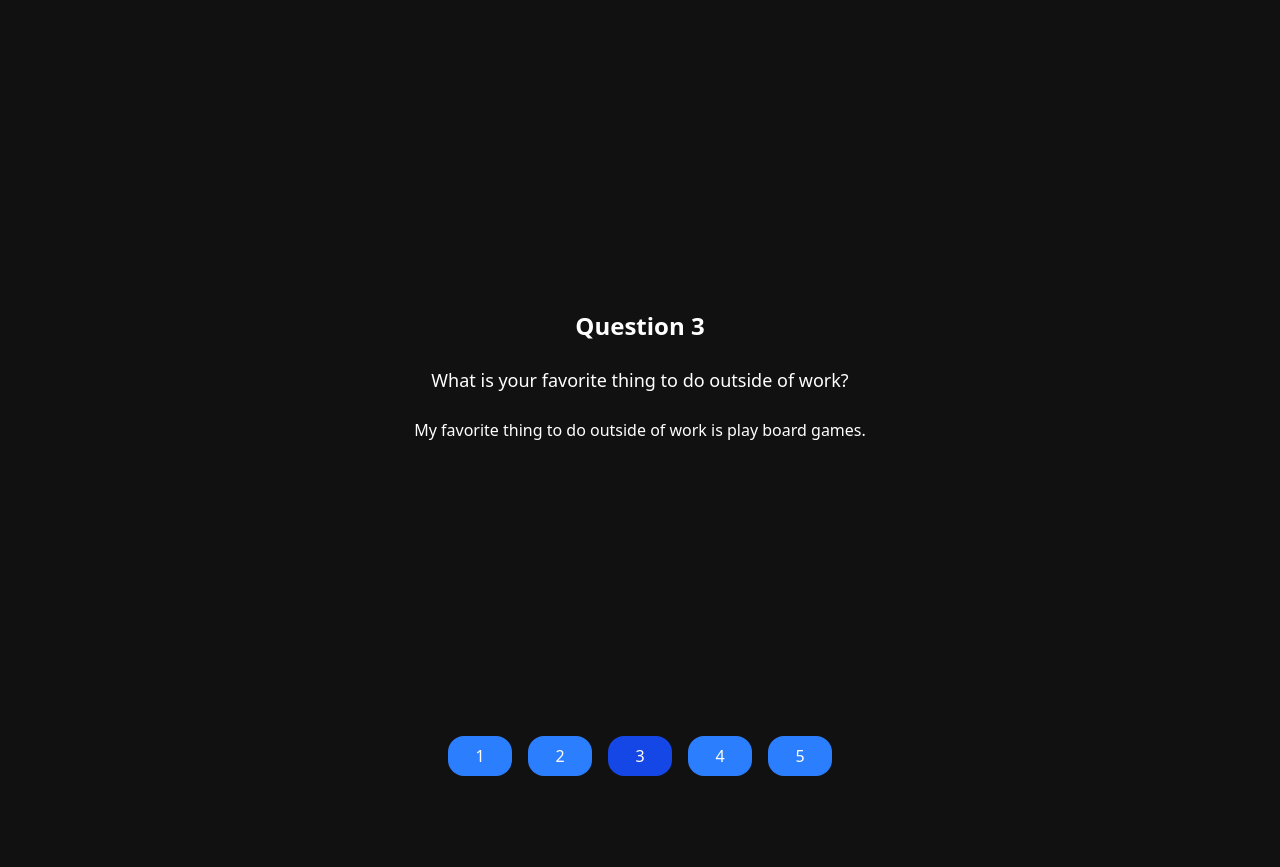
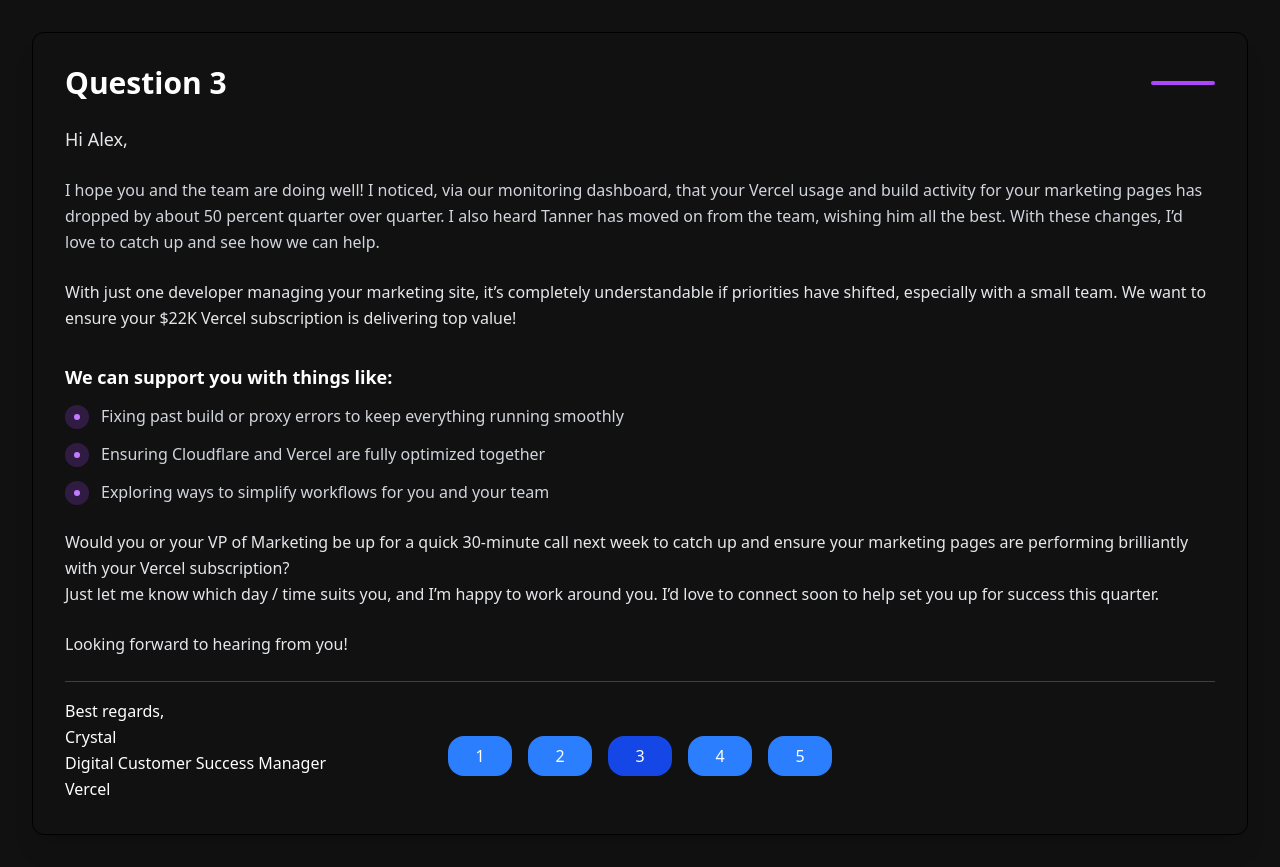
Before and after one commit to crystalz411/nextjs-boilerplate, a Next.js app: page /question-3 in a window 1280 px wide. Before the commit the page ends 800 px from the top, so only its background shows below. Built offline with nearby package versions, Linux system fonts and the light colour scheme.

Commit message:
question 3

```diff
--- a/app/question-1/page.tsx
+++ b/app/question-1/page.tsx
@@ -21,7 +21,7 @@
 
           <div className="my-8 p-5 border-l-4 border-purple-500 bg-gray-900/50 rounded-r-lg">
             <p className="text-xl font-medium text-purple-400">
-              Think of React as premium car parts like the engine or the wheel.
+              Think of React as premium car parts like the engine, the wheel and the doors.
               <br/>
               Next.js is the whole car assembled, tuned, and ready to drive.
 
@@ -58,7 +58,6 @@
                 <span>
                   <strong className="text-white">Faster load times:</strong>{" "}
                   <span className="text-gray-300">
-                    {/* <span className="font-stretch-expanded">server-side rendering & code splitting</span><br/> */}
                     Pages show up instantly for users because Next.js loads just what’s needed and prepares pages ahead of time.</span>
                   </span>
               </li>
@@ -69,7 +68,6 @@
                 <span>
                   <strong className="text-white">Better SEO:</strong>{" "}
                   <span className="text-gray-300">
-                  {/* <span className="font-stretch-expanded">pre-rendering and easy metadata control</span><br/> */}
                     Your content is ready for Google to index the moment the page loads, no extra setup required.</span>
                 </span>
               </li>
@@ -80,7 +78,6 @@
                 <span>
                   <strong className="text-white">Higher conversion potential:</strong>{" "}
                   <span className="text-gray-300">
-                  {/* <span className="font-stretch-expanded">better UX & built-in form handling</span><br/> */}
                   A faster, smoother site keeps visitors engaged and improves things like sign-ups, purchases, or form completions.
                   </span>
                 </span>
@@ -103,7 +100,7 @@
 
           <div className="pt-4 mt-6 border-t border-gray-700">
             <p className="text-gray-300">Best regards,</p>
-            <p className="font-semibold text-white">Crystal</p>
+            Crystal <br/> Digital Customer Success Manager <br/> Vercel
           </div>
         </section>
       </div>
--- a/app/question-2/page.tsx
+++ b/app/question-2/page.tsx
@@ -78,7 +78,7 @@
                 </span>
                 <span className="text-gray-300">
                   You can kick off a fast response using an Edge Function, handle the heavy GenAI processing in a
-                  Serverless Function, and stream or render the result however you want — SSR, CSR, whatever — all in
+                  Serverless Function, and stream or render the result however you want with SSR, CSR, all in
                   one app.
                 </span>
               </li>
@@ -87,7 +87,7 @@
                   2
                 </span>
                 <span className="text-gray-300">
-                  No juggling cloud providers or spinning up extra infra — the deploy flow stays the same.
+                  No juggling cloud providers or spinning up extra infra. The deploy flow stays the same.
                 </span>
               </li>
               <li className="flex items-start">
@@ -95,7 +95,7 @@
                   3
                 </span>
                 <span className="text-gray-300">
-                  It scales with you — edge functions run globally, serverless scales up as needed, and static content
+                  It scales with you as edge functions run globally, serverless scales up as needed, and static content
                   is CDN-cached by default.
                 </span>
               </li>
@@ -115,7 +115,7 @@
           </p>
 
             <div className="pt-4 mt-6 border-t border-gray-700">
-              <p className="font-semibold text-white">Crystal</p>
+            Best regards, <br /> Crystal <br/> Digital Customer Success Manager <br/> Vercel
             </div>
           </section>
         </div>
--- a/app/question-3/page.tsx
+++ b/app/question-3/page.tsx
@@ -2,14 +2,102 @@
 
 export default function Page() {
   return (
-      <div className="min-h-screen flex flex-col items-center justify-center text-white px-4 text-center space-y-12">
+    <div>
+      <div className="min-h-screen flex flex-col items-center justify-center md:p-8">
+        <div className=" max-w-7xl w-full mx-auto rounded-xl bg-[#111111] backdrop-blur-sm border border-black shadow-xl p-6 md:p-8">
           <div className="space-y-6">
-        <h2 className="text-2xl font-bold">Question 3</h2>
-        <p className="text-lg">What is your favorite thing to do outside of work?</p>
-        <p className="text-md mt-4">My favorite thing to do outside of work is play board games.</p>
+            <div className="flex items-center justify-between">
+              <h2 className="text-2xl md:text-3xl font-bold text-white">
+                Question 3
+              </h2>
+              <div className="h-1 w-16 bg-purple-500 rounded-full"></div>
             </div>
 
+            <section className="space-y-6 leading-relaxed text-gray-200">
+              <p className="text-lg">Hi Alex,</p>
+
+              <p className="text-gray-300">
+                I hope you and the team are doing well! I noticed, via our
+                monitoring dashboard, that your Vercel usage and build activity
+                for your marketing pages has dropped by about 50 percent quarter
+                over quarter. I also heard Tanner has moved on from the team,
+                wishing him all the best. With these changes, I’d love to catch
+                up and see how we can help.
+              </p>
+
+              <p className="mt-5">
+                With just one developer managing your marketing site, it’s
+                completely understandable if priorities have shifted, especially
+                with a small team. We want to ensure your $22K Vercel
+                subscription is delivering top value!
+              </p>
+
+              <div className="mt-8">
+                <p className="font-semibold text-white text-lg mb-3">
+                  {" "}
+                  We can support you with things like:{" "}
+                </p>
+                <ul className="space-y-3">
+                  <li className="flex items-start">
+                    <span className="flex-shrink-0 h-6 w-6 rounded-full bg-purple-500/20 flex items-center justify-center mr-3 mt-0.5">
+                      <span className="h-1.5 w-1.5 bg-purple-400 rounded-full"></span>
+                    </span>
+                    <span>
+                      <span className="text-gray-300">
+                        Fixing past build or proxy errors to keep everything
+                        running smoothly
+                      </span>
+                    </span>
+                  </li>
+                  <li className="flex items-start">
+                    <span className="flex-shrink-0 h-6 w-6 rounded-full bg-purple-500/20 flex items-center justify-center mr-3 mt-0.5">
+                      <span className="h-1.5 w-1.5 bg-purple-400 rounded-full"></span>
+                    </span>
+                    <span>
+                      <span className="text-gray-300">
+                        Ensuring Cloudflare and Vercel are fully optimized
+                        together
+                      </span>
+                    </span>
+                  </li>
+                  <li className="flex items-start">
+                    <span className="flex-shrink-0 h-6 w-6 rounded-full bg-purple-500/20 flex items-center justify-center mr-3 mt-0.5">
+                      <span className="h-1.5 w-1.5 bg-purple-400 rounded-full"></span>
+                    </span>
+                    <span>
+                      <span className="text-gray-300">
+                        Exploring ways to simplify workflows for you and your
+                        team
+                      </span>
+                    </span>
+                  </li>
+                </ul>
+              </div>
+
+              <p className="">
+                Would you or your VP of Marketing be up for a quick 30-minute
+                call next week to catch up and ensure your marketing pages are
+                performing brilliantly with your Vercel subscription? <br/>
+
+                Just let me know which day / time suits you, and I’m happy to work around you.
+                I’d love to connect soon to help set you up for success this
+                quarter.
+              </p>
+
+              <p> Looking forward to hearing from you!</p>
+
+              <div className="pt-4 mt-6 border-t border-gray-700">
+                <p className="text-white">
+                  Best regards, <br /> Crystal <br/> Digital Customer Success Manager <br/> Vercel
+                </p>
+              </div>
+            </section>
+          </div>
+        </div>
+      </div>
+      <div className="w-full fixed bottom-0 flex justify-center">
         <CarouselNav current={3} />
+      </div>
     </div>
   );
 }
```
Lines whose indentation alone changed are shown as unchanged.
